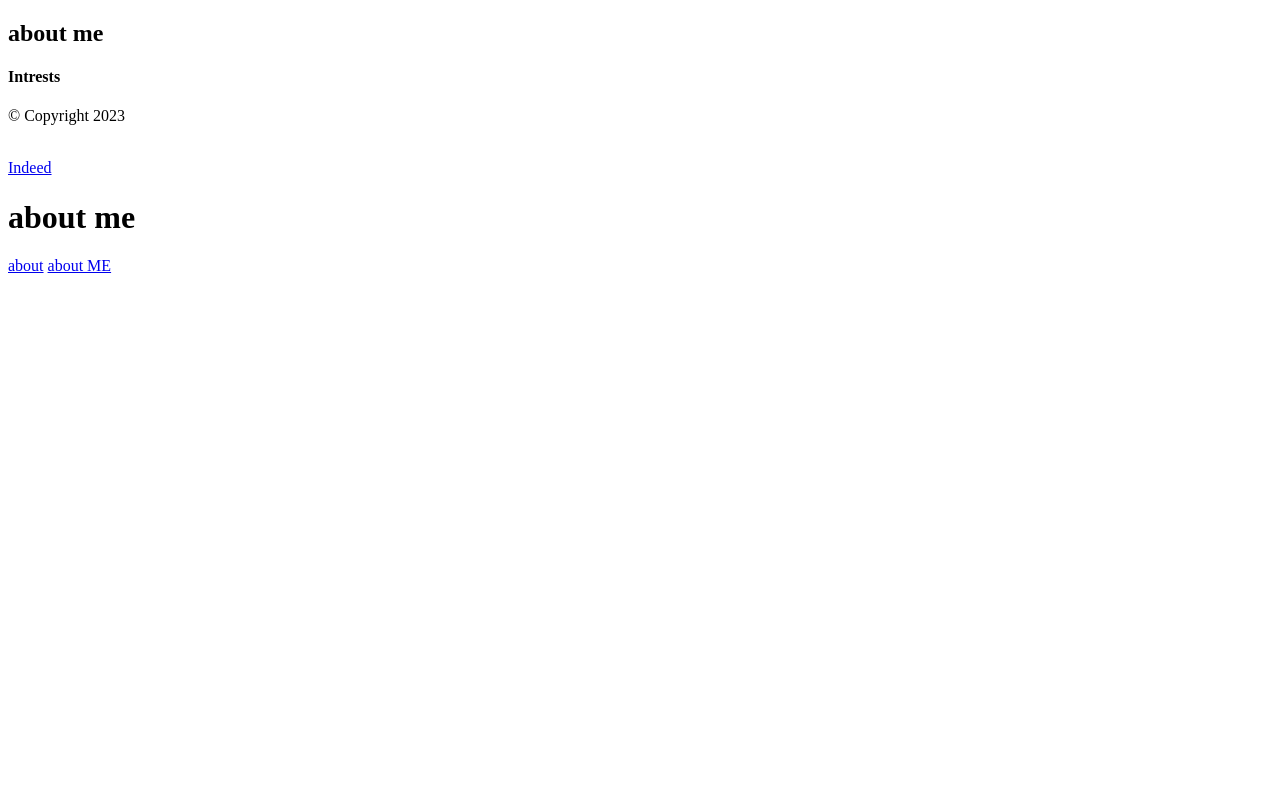
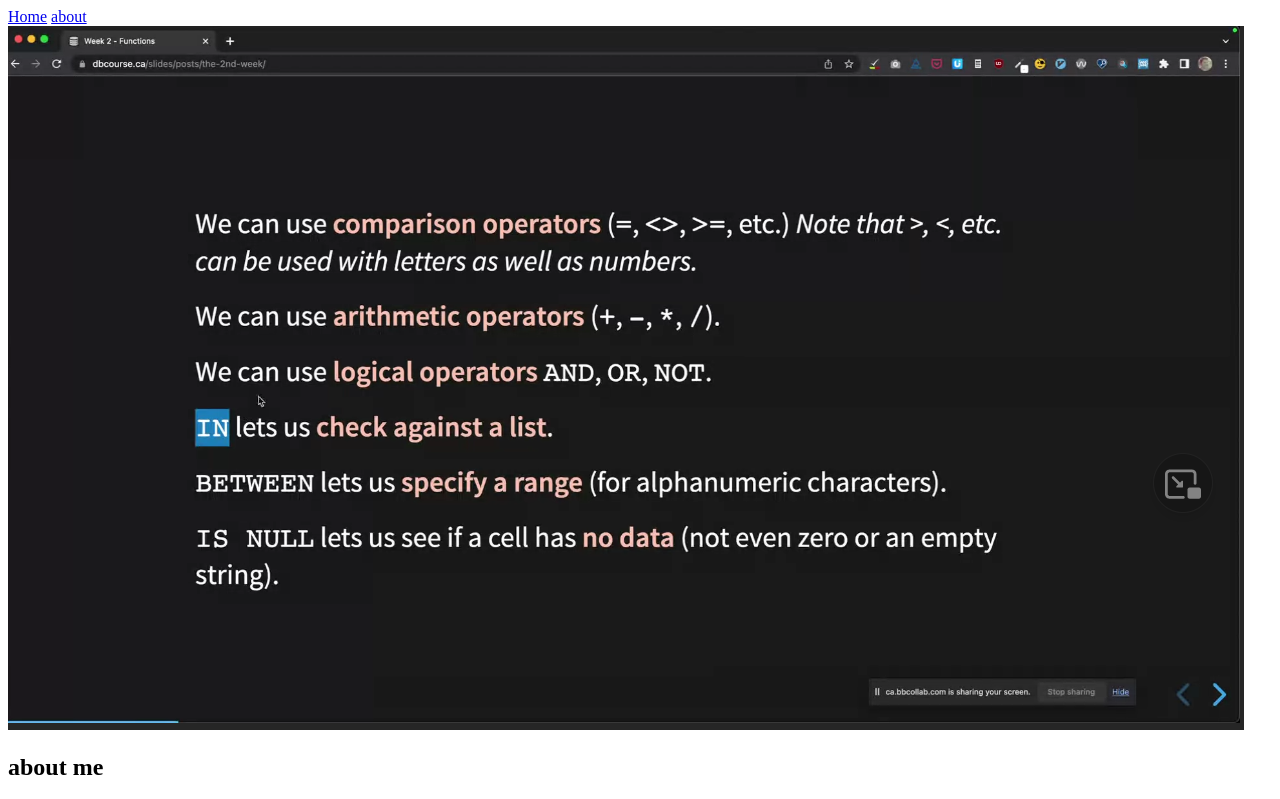
Before and after one commit to Revathi1511/github-pages, a plain HTML site: page about.html in a window 1280 px wide. Shown: the top 799 px of the page. Drawn offline with Linux system fonts and the light colour scheme.

Commit message:
url added

```diff
--- a/about.html
+++ b/about.html
@@ -5,7 +5,9 @@
 
 
     <body>
-
+       <a href="index">Home</a>
+       <a href="about">about</a>
+       <img src="Screenshot_20230116_191447.png">
 
         <h2>about me</h2>
 
```
Also changed, not shown: Screenshot_20230116_191447.png (added).
